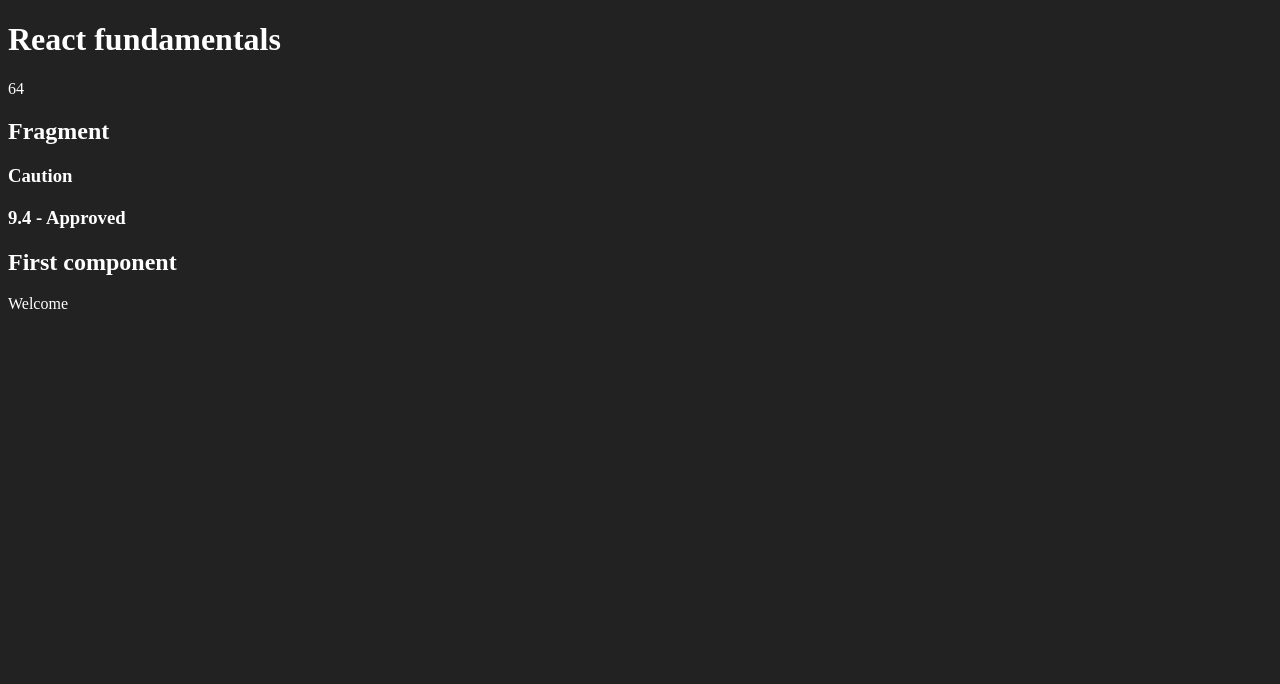
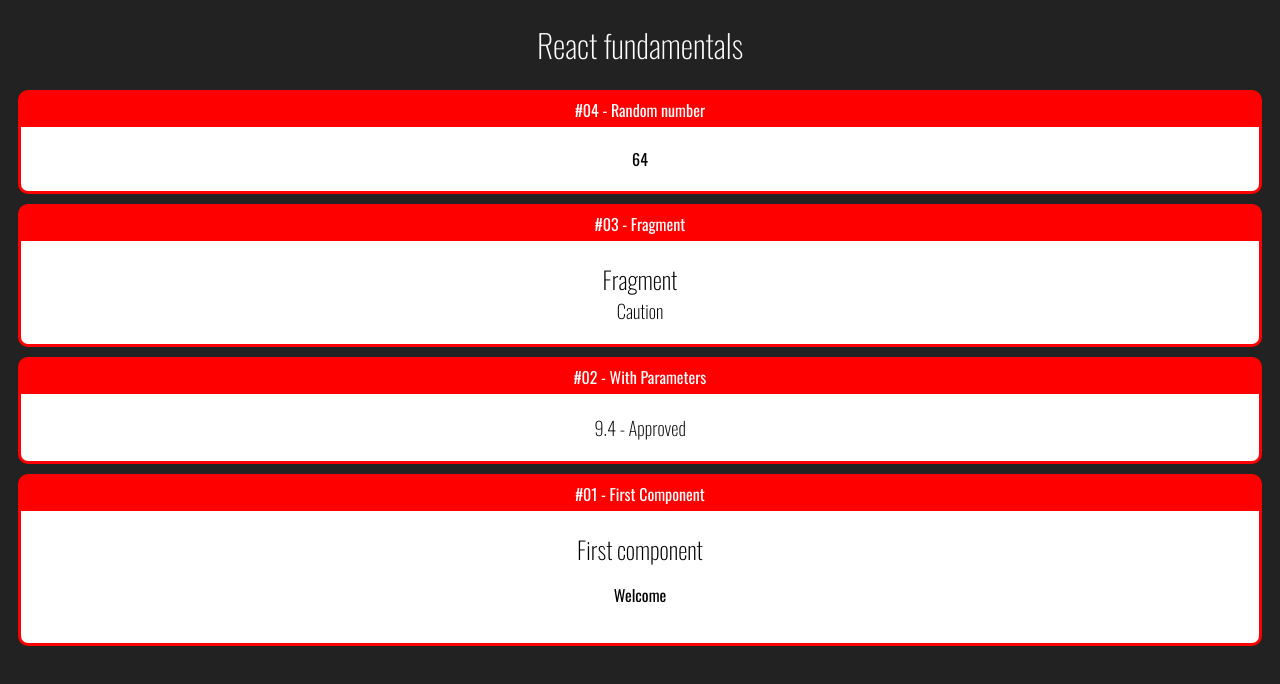
Before and after one commit to Breno-do-val/react-fundamentals, a React (Create React App) app: page / in a window 1280 px wide. Shown: the top 684 px of the page. Built offline with nearby package versions, Linux system fonts and the light colour scheme.

Commit message:
feat(card): add card and wrap all components

```diff
--- a/public/index.html
+++ b/public/index.html
@@ -15,6 +15,8 @@
       user's mobile device or desktop. See https://developers.google.com/web/fundamentals/web-app-manifest/
     -->
     <link rel="manifest" href="%PUBLIC_URL%/manifest.json" />
+    <link rel="preconnect" href="https://fonts.gstatic.com">
+    <link href="https://fonts.googleapis.com/css2?family=Oswald:wght@200;300;400;500;600;700&display=swap" rel="stylesheet">
     <!--
       Notice the use of %PUBLIC_URL% in the tags above.
       It will be replaced with the URL of the `public` folder during the build.
--- a/src/App.jsx
+++ b/src/App.jsx
@@ -1,5 +1,6 @@
 import React from 'react';
 
+import Card from './layout/Card';
 import WithParameters from './components/basic/WithParameters';
 import First from './components/basic/First';
 import Fragment from './components/basic/Fragment';
@@ -8,11 +9,23 @@
 export default () => (
     <div id="app">
         <h1>React fundamentals</h1>
+
+        <Card title="#04 - Random number">
             <Random min={1} max={200}/>
+        </Card>
+
+        <Card title="#03 - Fragment">
             <Fragment />
+        </Card>
+
+        <Card title="#02 - With Parameters">
             <WithParameters
                 student="Breno"
                 grade={ 9.4 }/>
+        </Card>
+
+        <Card title="#01 - First Component">
             <First />
+        </Card>
     </div>
 );
--- a/src/index.css
+++ b/src/index.css
@@ -1,4 +1,14 @@
 body {
+    font-family: Oswald;
     background-color: #222;
     color: #fff;
+    text-align: center;
 }
+
+h1, h2, h3 {
+    font-weight: 200;
+}
+
+h2, h3 {
+    margin: 0;
+}
--- /dev/null
+++ b/src/layout/Card.css
@@ -0,0 +1,19 @@
+.Card {
+    background-color: red;
+    border: 3px solid red;
+    border-radius: 10px;
+    overflow: hidden;
+    margin: 10px;
+}
+
+.Card .Title {
+    padding: 5px 0px;
+    display: flex;
+    justify-content: center;
+}
+
+.Card .Content {
+    background-color: #fff;
+    color: #000;
+    padding: 20px;
+}
--- /dev/null
+++ b/src/layout/Card.jsx
@@ -0,0 +1,12 @@
+import './Card.css';
+
+import React from 'react';
+
+export default props => {
+    return (
+        <div className="Card">
+            <div className="Title">{ props.title }</div>
+            <div className="Content">{ props.children }</div>
+        </div>
+    );
+}
```
Lines whose indentation alone changed are shown as unchanged.
